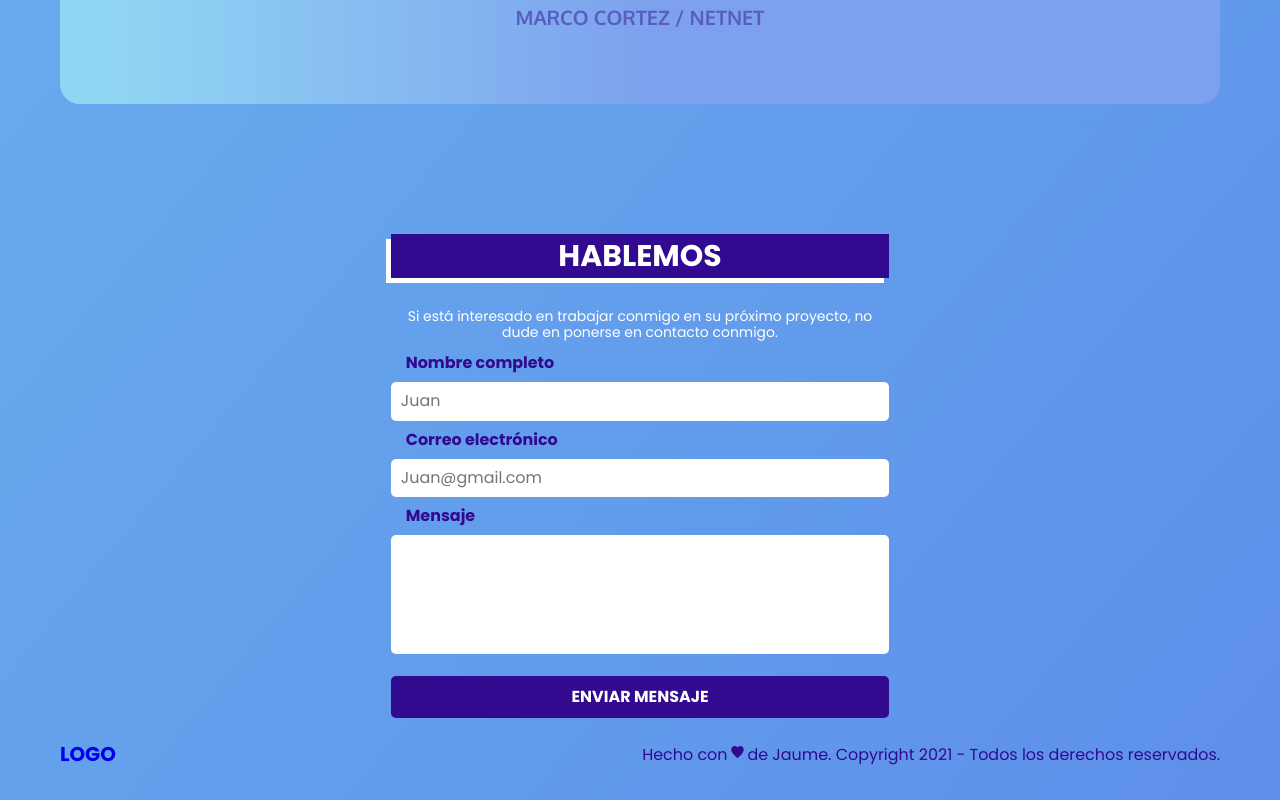
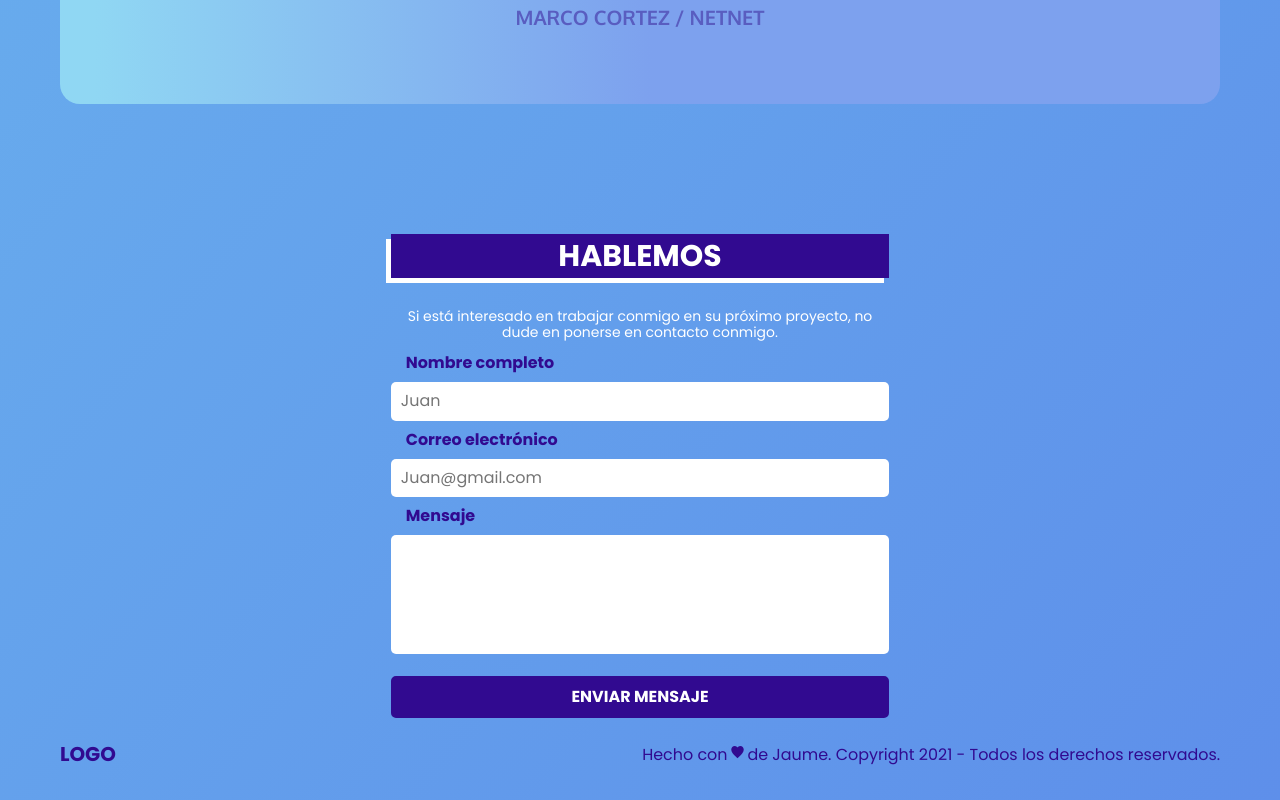
Before and after one commit to Cristian44-dev/PortfolioJaume, a website: page src/index.html in a window 1280 px wide. Shown: the part 4451-5251 px from the top of the page. Drawn offline with Linux system fonts and the light colour scheme; files that its build step writes are made by us from their sources; files whose address does not match are found by name.

Commit message:
Refactor

```diff
--- a/src/css/layout/_footer.css
+++ b/src/css/layout/_footer.css
@@ -73,6 +73,7 @@ form{
 
         a{
             text-decoration: none;
+            color:var(--color-accent);
         }
     }
 
```
Also changed, not shown: build/main.css, 1 other file.
